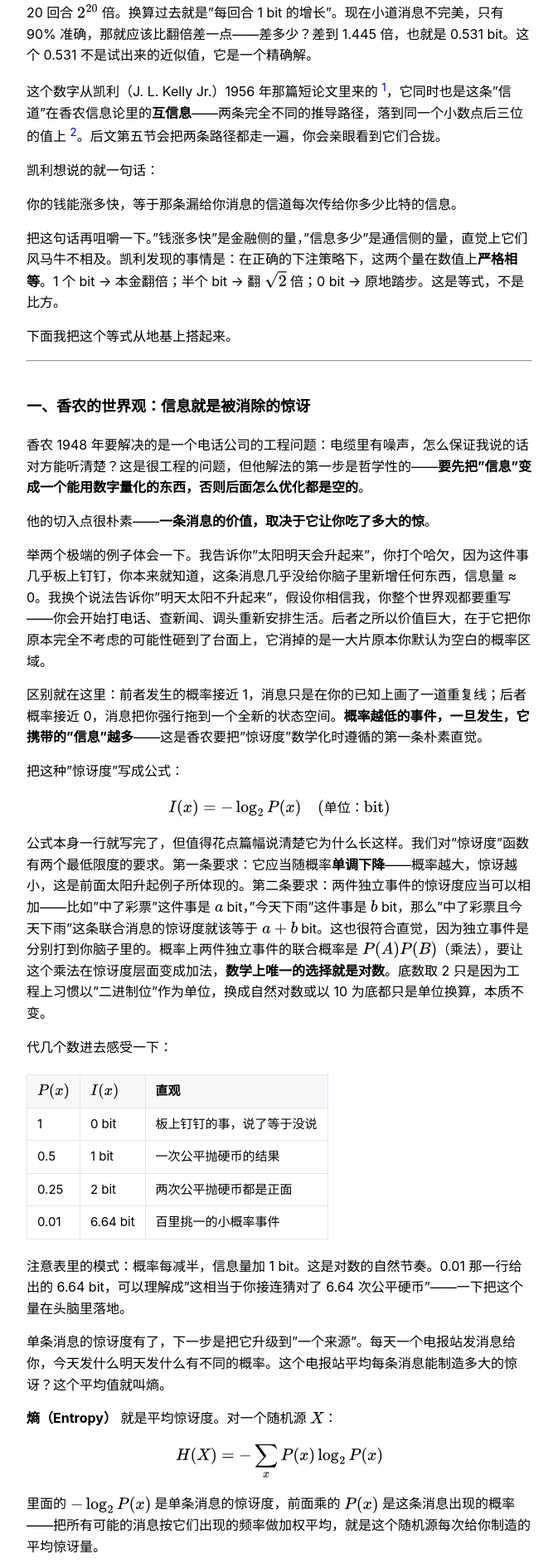
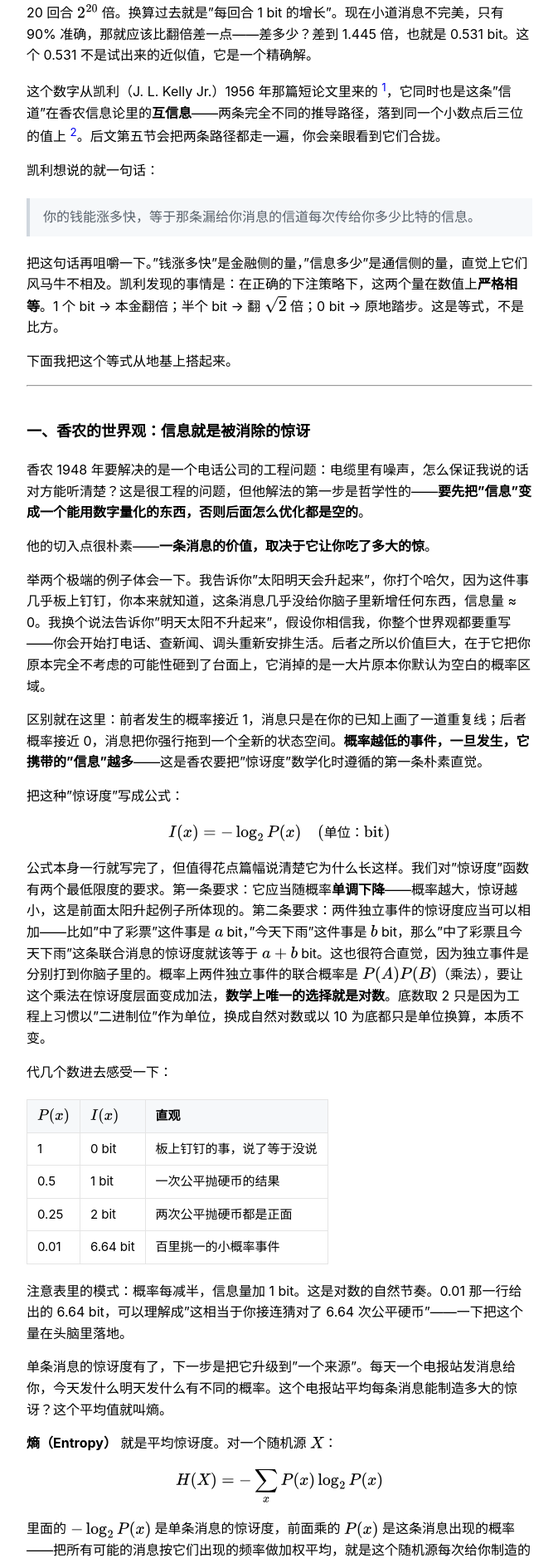
Before and after one commit to elemer1/elemer1.github.io, a Jekyll site: the page built from _markdown/信息论指导下注.md, in a window 1280 px wide. Shown: the part 503-2387 px from the top of the page at 83% size, without its empty margins (303-976 px from the left). Built offline with Jekyll 4.4.1, drawn with Linux system fonts in a browser that asks for light colours.

Commit message:
Style markdown blockquotes with left border and background
The default layout had no CSS rules for <blockquote>, so Markdown quotes
rendered as plain text. Add GitHub-style left border, padding and muted
background so quotes match how Typora and other editors display them.

```diff
--- a/_layouts/default.html
+++ b/_layouts/default.html
@@ -52,6 +52,10 @@
     .post-list li{margin:20px 0}
     .post-list a{color:#0000ee;text-decoration:none}
     .post-list a:hover{text-decoration:underline}
+    main blockquote{margin:20px 0;padding:10px 16px;border-left:4px solid #d0d7de;background:#f6f8fa;color:#57606a}
+    main blockquote p{margin:8px 0;color:inherit}
+    main blockquote p:first-child{margin-top:0}
+    main blockquote p:last-child{margin-bottom:0}
     main img{max-width:100%;height:auto;display:block}
     main pre{overflow-x:auto;max-width:100%}
     main code,main a{overflow-wrap:anywhere;word-break:break-word}
```
